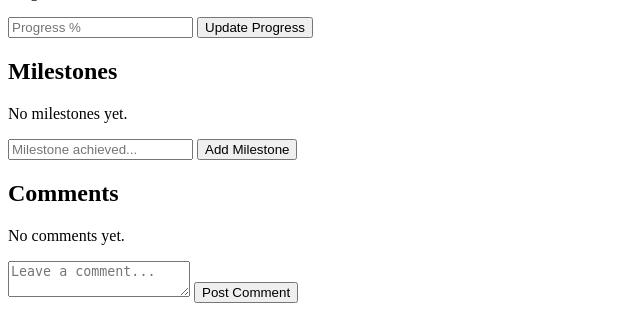
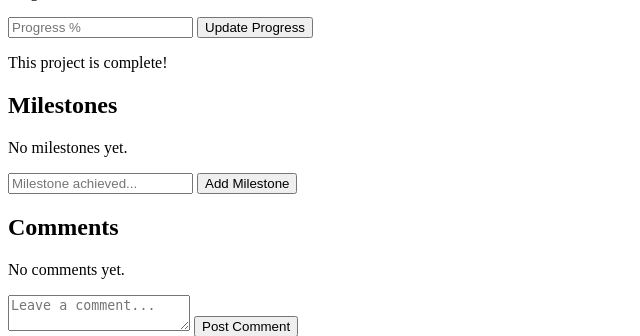
Before and after one commit to Yaseenobigboi/Derivco_Assessment, a Flask app: template templates/project_detail.html in a window 1280 px wide. Shown: the part 166-502 px from the top of the page, without its empty margins (0-640 px from the left). Run offline with Flask 3, Linux system fonts and the light colour scheme; the template is opened without the code that fills it, so the values that code supplies are empty.

Commit message:
add complete project route

```diff
--- a/app.py
+++ b/app.py
@@ -200,6 +200,20 @@
     return redirect(url_for('project_detail', project_id=project_id))
 
 
+@app.route('/projects/<int:project_id>/complete', methods=['POST'])
+def complete_project(project_id):
+    if not session.get('user_id'):
+        return redirect(url_for('login'))
+    conn = sqlite3.connect(DATABASE)
+    conn.execute(
+        'UPDATE projects SET completed = 1, progress = 100 WHERE id = ?',
+        (project_id,)
+    )
+    conn.commit()
+    conn.close()
+    return redirect(url_for('celebration_wall'))
+
+
 if __name__ == '__main__':
     init_db()
     app.run(debug=True)
--- a/templates/project_detail.html
+++ b/templates/project_detail.html
@@ -19,6 +19,14 @@
             <input type="number" name="progress" placeholder="Progress %">
             <button type="submit">Update Progress</button>
         </form>
+
+        {% if project['completed'] == 0 %}
+            <form method="POST" action="/projects/{{ project['id'] }}/complete">
+                <button type="submit">Mark as Complete</button>
+            </form>
+        {% else %}
+            <p>This project is complete!</p>
+        {% endif %}
     {% endif %}
 
     <h2>Milestones</h2>
```
